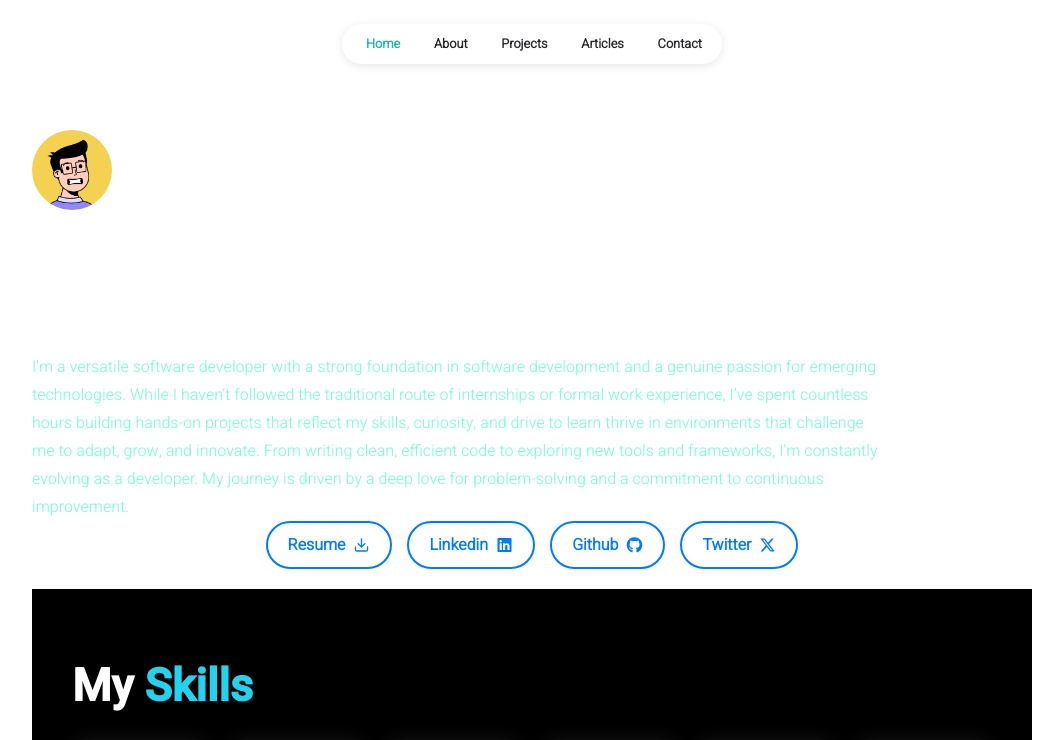
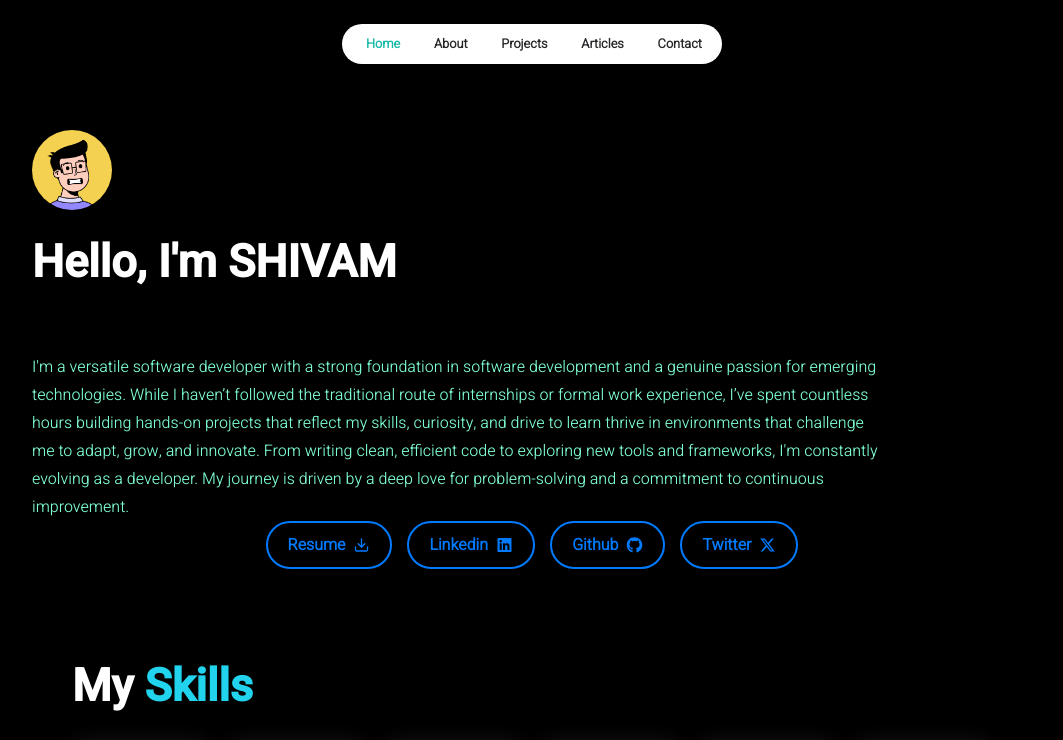
Before and after one commit to shivammishra28/portfolio, a React (Create React App) app: page / in a window 1280 px wide. Shown: the top 740 px of the page, without its empty margins (108-1171 px from the left). Built offline with nearby package versions, Linux system fonts and the light colour scheme.

Commit message:
Update app.css

```diff
--- a/src/app.css
+++ b/src/app.css
@@ -32,7 +32,7 @@
 }
 
 .page-content {
-	/* background-color: white; */
+	background-color: #000;
 	position: relative;
 }
 
```
